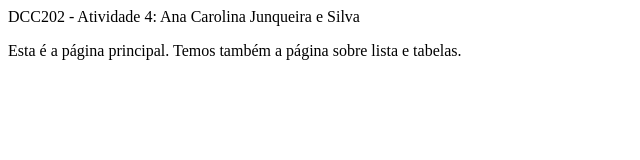
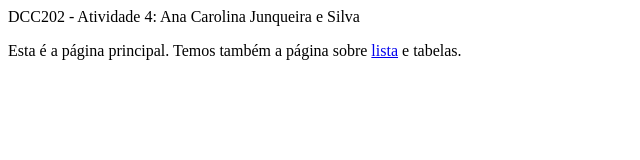
Before and after one commit to ufjf-dcc202/ufjf-dcc202-2023-3-b-atv4-AnaCarolinaJunqueira, a website: page index.html in a window 1280 px wide. Shown: the full height of the page, 0-640 px from the left. Drawn offline with Linux system fonts and the light colour scheme.

Commit message:
criação da âncora na palavra listas

```diff
--- a/index.html
+++ b/index.html
@@ -8,7 +8,7 @@
 <body>
     <main>
         <hi>DCC202 - Atividade 4: Ana Carolina Junqueira e Silva</hi>
-        <p> Esta é a página principal. Temos também a página sobre lista e tabelas.</p>
+        <p> Esta é a página principal. Temos também a página sobre <a href="listas.html">lista</a> e tabelas.</p>
     </main>
 </body>
 </html>
```
